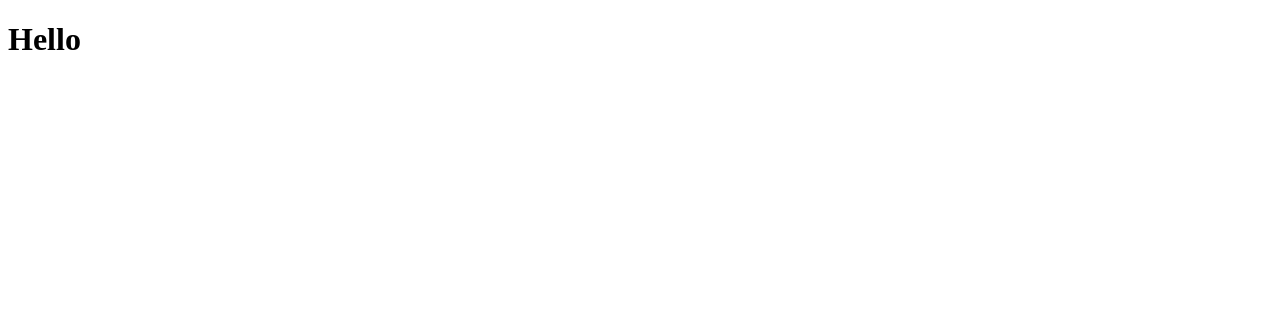
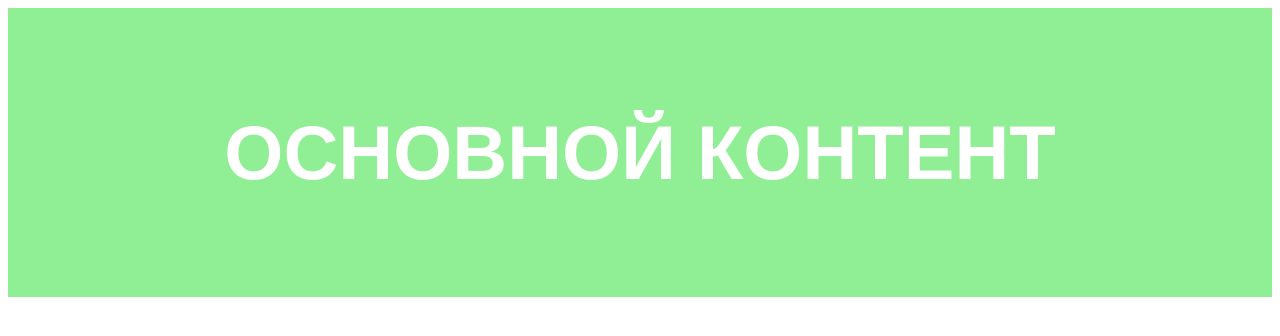
Before and after one commit to YuriiKhaminich/remote-test, a plain HTML site: page index.html in a window 1280 px wide. Drawn offline with Linux system fonts and the light colour scheme.

Commit message:
content ready

```diff
--- a/index.html
+++ b/index.html
@@ -5,8 +5,11 @@
     <meta http-equiv="X-UA-Compatible" content="IE=edge">
     <meta name="viewport" content="width=device-width, initial-scale=1.0">
     <title>Document</title>
+    <link rel="stylesheet" href="main.css">
 </head>
 <body>
-    <h1>Hello</h1>
+<main class="main">
+    <h1>ОСНОВНОЙ КОНТЕНТ</h1>
+</main>
 </body>
 </html>
--- a/main.css
+++ b/main.css
@@ -0,0 +1,8 @@
+.main {
+    background: rgb(144, 238, 149);
+    padding: 50px 100px;
+    font-size: 38px;
+    color: #fff;
+    font-family: sans-serif;
+    text-align: center;
+}
```
